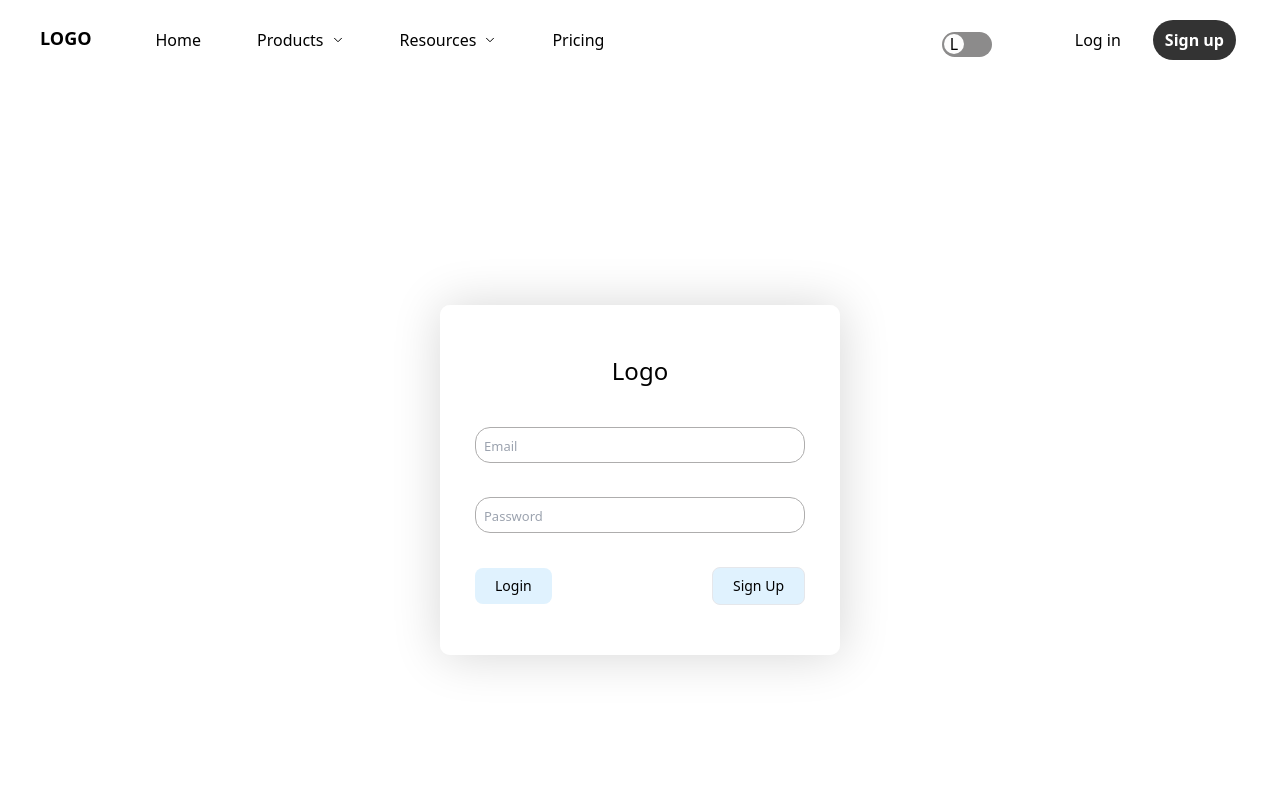
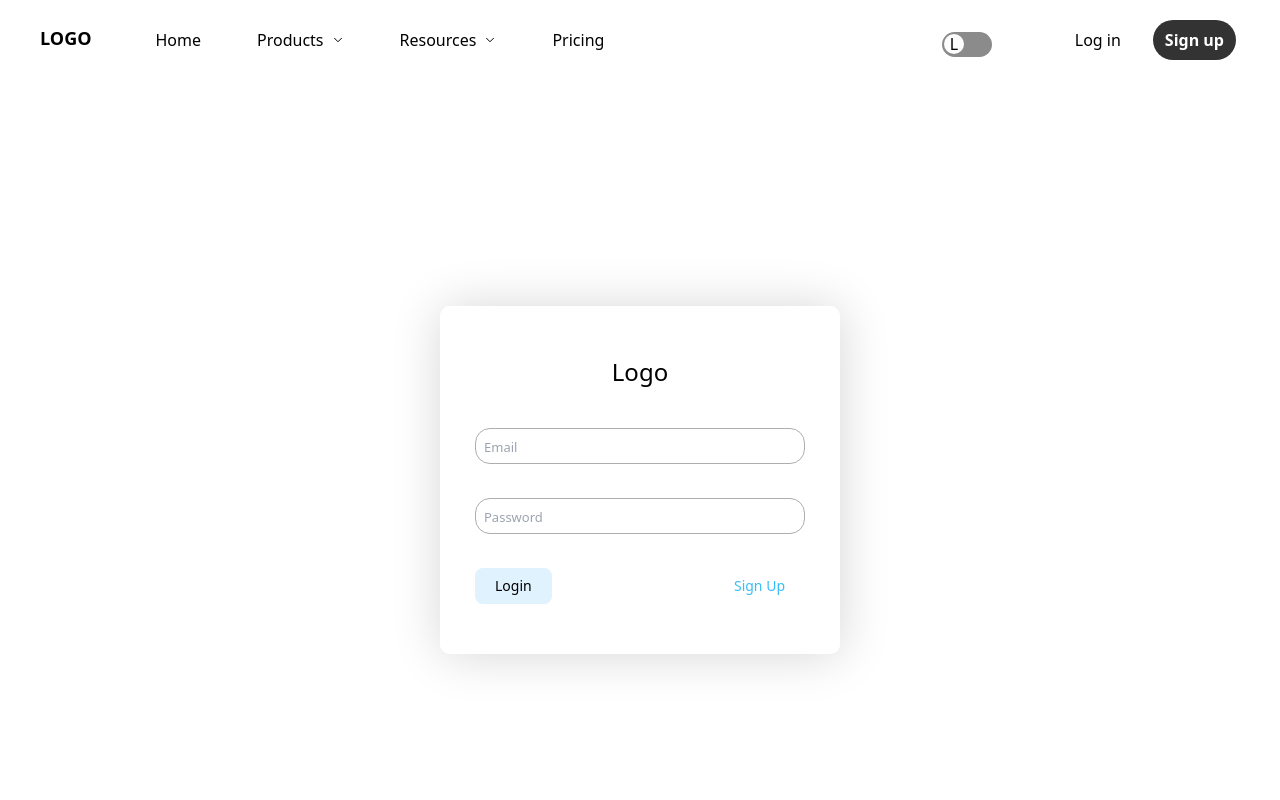
Before and after one commit to WarLike22000/blog-page, a React (Vite) app: page /login in a window 1280 px wide. Shown: the top 800 px of the page. Built offline with nearby package versions, Linux system fonts and the light colour scheme.

Commit message:
add dark mode to login page and sign up page

```diff
--- a/src/components/Login.jsx
+++ b/src/components/Login.jsx
@@ -34,9 +34,21 @@ const Login = () => {
         setErrors(validation(data))
     }, [data])
 
+    const submitHandler = (e) => {
+        e.preventDefault();
+        if(data) {
+            setTouched({
+                fullName: true,
+                email: true,
+                password: true,
+                phoneNumber: true
+            })
+        }
+    };
+
     return (
         <div className='w-full h-screen flex justify-center items-center'>
-            <div className='dark:shadow-xl dark:shadow-white/20 bg-white/80 dark:bg-white/10 inputCSS'>
+            <form onSubmit={submitHandler} className='dark:shadow-xl dark:shadow-white/20 bg-white/80 dark:bg-white/10 inputCSS'>
                 <span className='block text-2xl mb-10 text-center w-full dark:text-white'>Logo</span>
                 <div>
                     <input className='dark:text-white' type='email' name='email' value={data.email} placeholder='Email' onFocus={focusHandler} onChange={changeHandler} />
@@ -47,10 +59,10 @@ const Login = () => {
                     <span className='block w-fit h-5 ml-2 mt-1' >{errors && touched.password && <span className='block w-fit h-5 text-xs text-red-500'>{errors.password}</span>}</span>
                 </div>
                 <section className='flex justify-between items-center'>
-                    <button className=' px-5 py-2 rounded-lg bg-sky-100 text-sm font-medium hover:bg-white' >Login</button>
-                    <Link to='/signUp' className='outline-none text-sm font-medium px-5 py-2 border rounded-lg bg-sky-100 hover:bg-sky-200 transition-all' >Sign Up</Link>
+                    <button type='submit' className=' px-5 py-2 rounded-lg bg-sky-100 text-sm font-medium hover:bg-white' >Login</button>
+                    <Link to='/signUp' className='outline-none text-sm font-medium px-5 py-2 rounded-lg text-sky-400 hover:text-sky-300 transition-all' >Sign Up</Link>
                 </section>
-            </div>
+            </form>
         </div>
     );
 };
--- a/src/components/SignUp.jsx
+++ b/src/components/SignUp.jsx
@@ -36,9 +36,21 @@ const SignUp = () => {
         setErrors(validation(data))
     }, [data])
 
+    const submitHandler = (e) => {
+        e.preventDefault();
+        if(data) {
+            setTouched({
+                fullName: true,
+                email: true,
+                password: true,
+                phoneNumber: true
+            })
+        }
+    };
+
     return (
         <div className='w-full h-screen flex justify-center items-center'>
-            <div className='dark:shadow-xl dark:shadow-white/20 bg-white/80 dark:bg-white/10 inputCSS'>
+            <form onSubmit={submitHandler} className='dark:shadow-xl dark:shadow-white/20 bg-white/80 dark:bg-white/10 inputCSS'>
                 <span className='block text-2xl mb-10 text-center w-full dark:text-white'>Logo</span>
                 <div>
                     <input className='dark:text-white' type='text' name='fullName' value={data.fullName} placeholder='Full Name' onFocus={focusHandler} onChange={changeHandler} />
@@ -57,10 +69,10 @@ const SignUp = () => {
                     <span className='block w-fit h-5 ml-2 mt-1' >{errors && touched.phoneNumber && <span className='block w-fit h-5 text-xs text-red-500'>{errors.phoneNumber}</span>}</span>
                 </div>
                 <section className='flex justify-between items-center'>
-                    <Link className='outline-none text-sm font-medium px-5 py-2 border rounded-lg bg-sky-100 hover:bg-sky-200 transition-all' to='/login'>Login</Link>
-                    <button className=' px-5 py-2 rounded-lg bg-sky-100 text-sm font-medium hover:bg-white'>Sign Up</button>
+                    <Link className='outline-none text-sm font-medium px-5 py-2 rounded-lg text-sky-400 hover:text-sky-300 transition-all' to='/login'>Login</Link>
+                    <button type='submit' className=' px-5 py-2 rounded-lg bg-sky-100 text-sm font-medium hover:bg-white'>Sign Up</button>
                 </section>
-            </div>
+            </form>
         </div>
     );
 };
```
